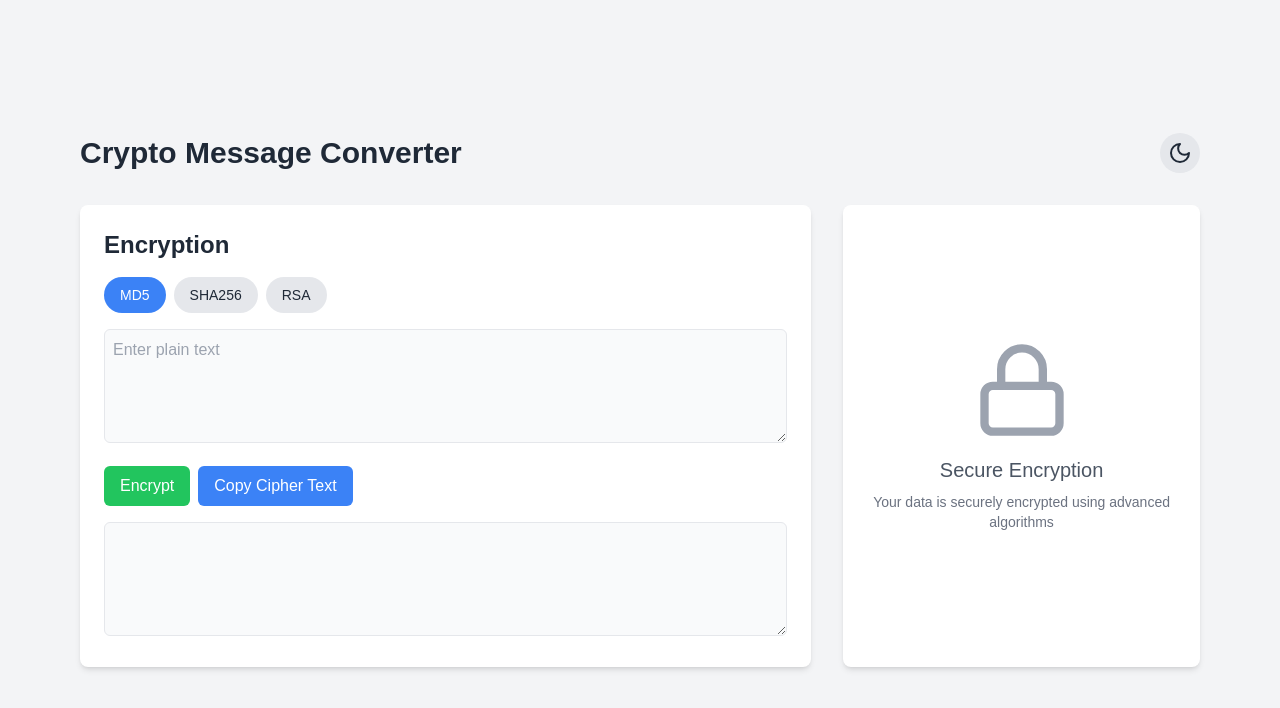
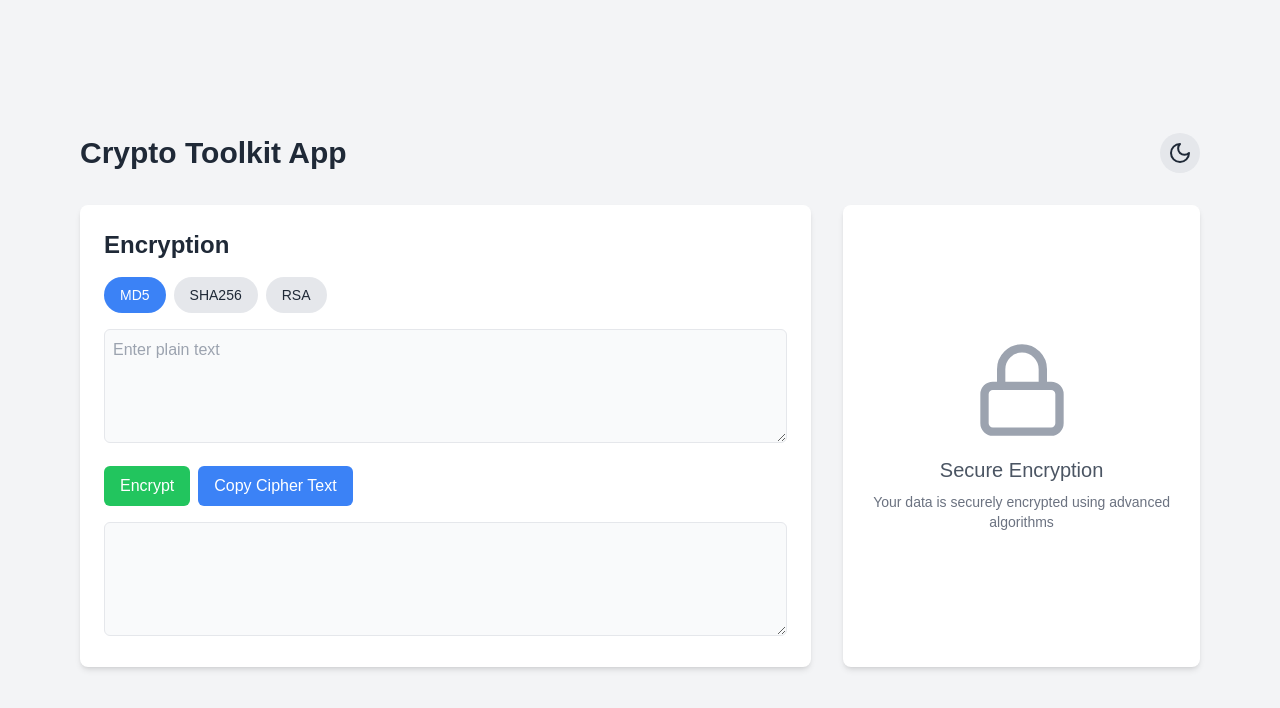
Before and after one commit to jahidulzaid/crypto-toolkit-app, a Next.js app: page / in a window 1280 px wide. Shown: the top 708 px of the page. Built offline with nearby package versions, Linux system fonts and the light colour scheme.

Commit message:
fix: Header Text

```diff
--- a/app/page.js
+++ b/app/page.js
@@ -97,7 +97,7 @@ export default function CryptoConverter() {
       <div className="container mx-auto p-4 max-w-6xl">
         <div className="flex justify-between items-center mb-8">
           <h1 className="text-3xl font-bold text-gray-800 dark:text-white">
-            Crypto Message Converter
+            Crypto Toolkit App
           </h1>
           <button
             onClick={toggleTheme}
```
